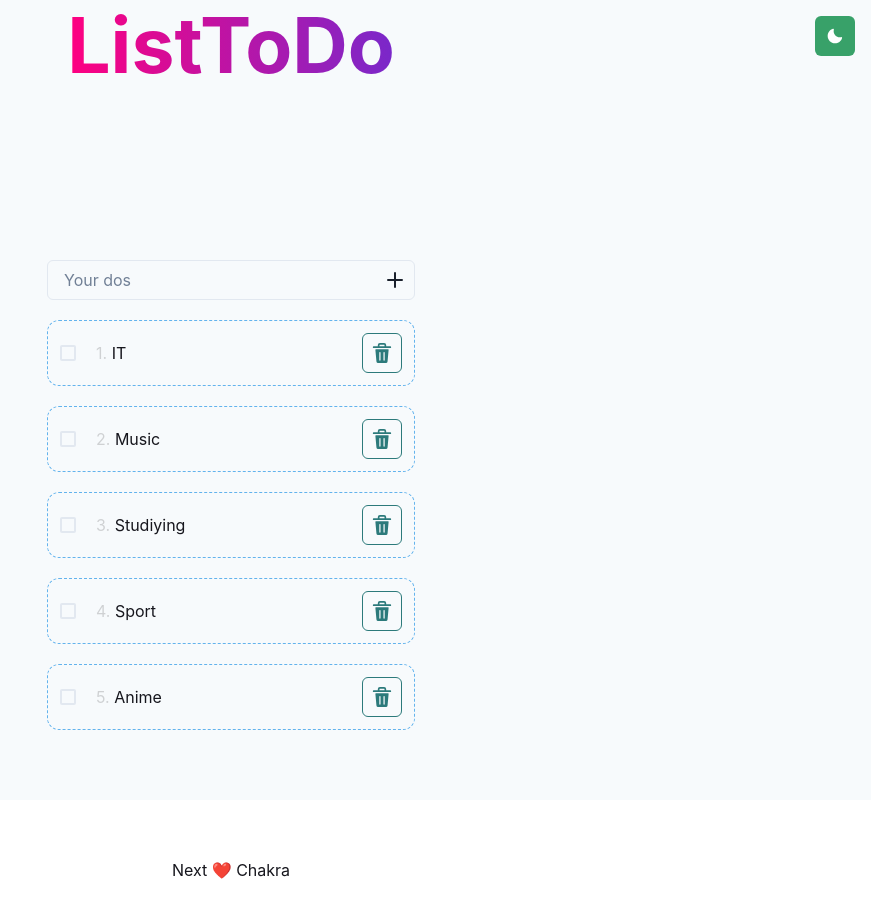
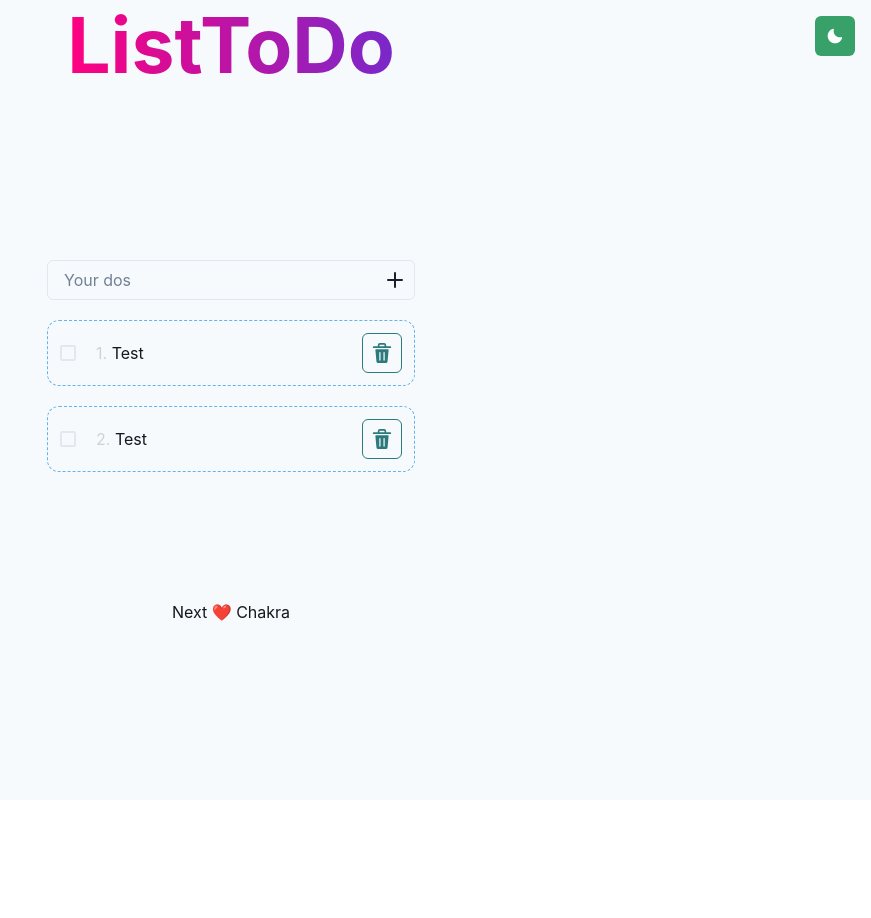
Before and after one commit to handa-kun/lesson_react, a Next.js app: page / in a window 1280 px wide. Shown: the top 918 px of the page, without its empty margins (409-1280 px from the left). After the commit the page ends 800 px from the top, so only its background shows below. Built offline with nearby package versions, Linux system fonts and the light colour scheme; data requests are answered from the project's data file.

Commit message:
feat:added docker

```diff
--- a/src/api/todoApi.ts
+++ b/src/api/todoApi.ts
@@ -21,8 +21,8 @@ export class TodoApi {
         return api.delete(`/todos/${id}`)
     }
 
-    static changeChecked = (id: number, completed: boolean) => {
-        return api.put(`/todos/${id}${completed}`)
+    static changeChecked = (completed: boolean) => {
+        return api.put(`/todos/${completed}`)
     }
 
  }
--- a/src/components/TodoItem.tsx
+++ b/src/components/TodoItem.tsx
@@ -3,6 +3,7 @@ import { Checkbox, Flex, IconButton, Text } from '@chakra-ui/react';
 import { FC, useState } from 'react';
 import { TodoApi } from '../api/todoApi';
 import { Todo } from '../types/Todo';
+import TodoList from './TodoList';
 
 interface TodoItemProps {
     serial: number
@@ -22,7 +23,7 @@ const TodoItem: FC<TodoItemProps> = (props) => {
         <Flex rounded={'xl'} border={'1px dashed'} borderColor={'blue.300'} gap={5} p={3}>
             <Checkbox
             isChecked={complete}
-            onChange={() => {setComplete(!complete)}} />
+            onChange={() => {setComplete(!complete); TodoApi.changeChecked(complete)}} />
             <Text as={complete ? 'del' : 'p'} alignSelf={'center'}>
                 <Text as='span' color={'blackAlpha.300'}>{props.serial}. </Text>
                 {props.todo.title}
--- a/src/mocks/db.json
+++ b/src/mocks/db.json
@@ -2,38 +2,17 @@
   "todos": [
     {
       "userId": 1,
-      "title": "IT",
+      "title": "Test",
+      "completed": false,
+      "isDeleted": false,
+      "id": 1
+    },
+    {
+      "userId": 1,
+      "title": "Test",
       "completed": false,
       "isDeleted": false,
       "id": 2
-    },
-    {
-      "userId": 1,
-      "title": "Music",
-      "completed": false,
-      "isDeleted": false,
-      "id": 3
-    },
-    {
-      "userId": 1,
-      "title": "Studiying",
-      "completed": false,
-      "isDeleted": false,
-      "id": 4
-    },
-    {
-      "userId": 1,
-      "title": "Sport",
-      "completed": false,
-      "isDeleted": false,
-      "id": 5
-    },
-    {
-      "userId": 1,
-      "title": "Anime",
-      "completed": false,
-      "isDeleted": false,
-      "id": 6
     }
   ]
 }
```
